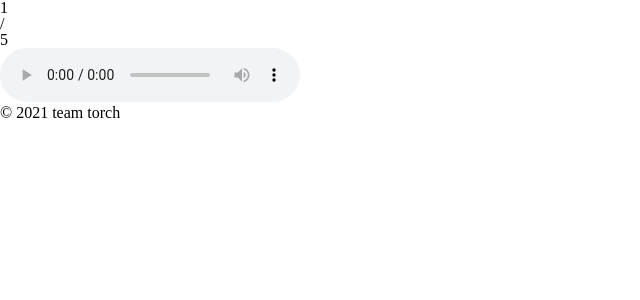
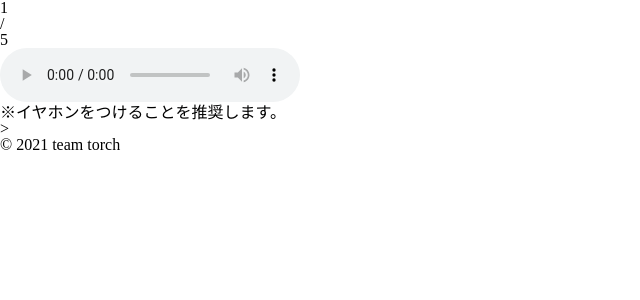
Before and after one commit to ackanamori/wakaruenglish, a Flask app: template templates/exam.html in a window 1280 px wide. Shown: the part 200-500 px from the top of the page, without its empty margins (0-640 px from the left). Run offline with Flask 2, Linux system fonts and the light colour scheme; the template is opened without the code that fills it, so the values that code supplies are empty.

Commit message:
htmlの修正

```diff
--- a/templates/exam.html
+++ b/templates/exam.html
@@ -13,5 +13,10 @@
         <source src="../static/audio/3_past.mp3">
     </audio>
 <!-- 音声再生用 -->
+    <p class="audioAnnotation">※イヤホンをつけることを推奨します。<p>
+</section>>
+<section class="Answer column">
+
 </section>
+
 {% endblock %}
```
